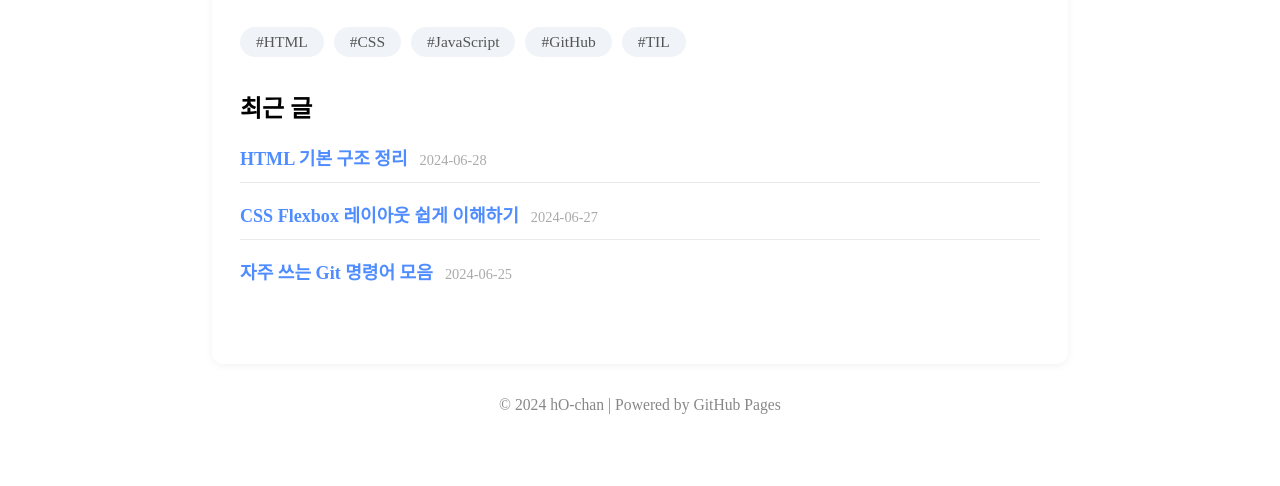
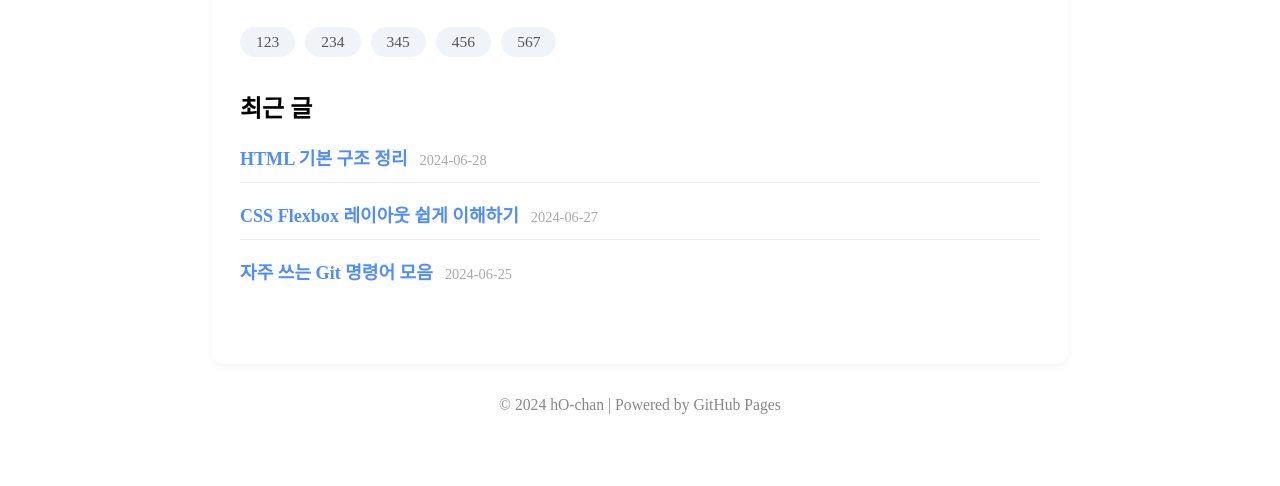
Before and after one commit to hO-chan/hO-chan.github.io, a plain HTML site: page index.html in a window 1280 px wide. Shown: the part 314-800 px from the top of the page. Drawn offline with Linux system fonts and the light colour scheme.

Commit message:
Update index.html

```diff
--- a/index.html
+++ b/index.html
@@ -10,24 +10,24 @@
 <body>
   <header>
     <h1>hO-chan의 공부 블로그</h1>
-    <p>작은 성장의 기록, 하루 한 걸음씩</p>
+    <p>테스트중입니다.</p>
   </header>
   <main>
     <div class="profile">
       <div class="profile-img">👩‍💻</div>
       <div class="profile-desc">
         <h2>hO-chan</h2>
-        <p>프론트엔드와 다양한 개발 기술을 공부하고 기록하는 공간입니다.<br>
-           오늘 배운 내용을 정리하며 성장해요!</p>
+        <p>테스트중입니다2<br>
+           테스트중입니다2.2</p>
       </div>
     </div>
     <nav class="categories">
       <ul class="category-list">
-        <li>#HTML</li>
-        <li>#CSS</li>
-        <li>#JavaScript</li>
-        <li>#GitHub</li>
-        <li>#TIL</li>
+        <li>123</li>
+        <li>234</li>
+        <li>345</li>
+        <li>456</li>
+        <li>567</li>
       </ul>
     </nav>
     <section class="blog-posts">
```
